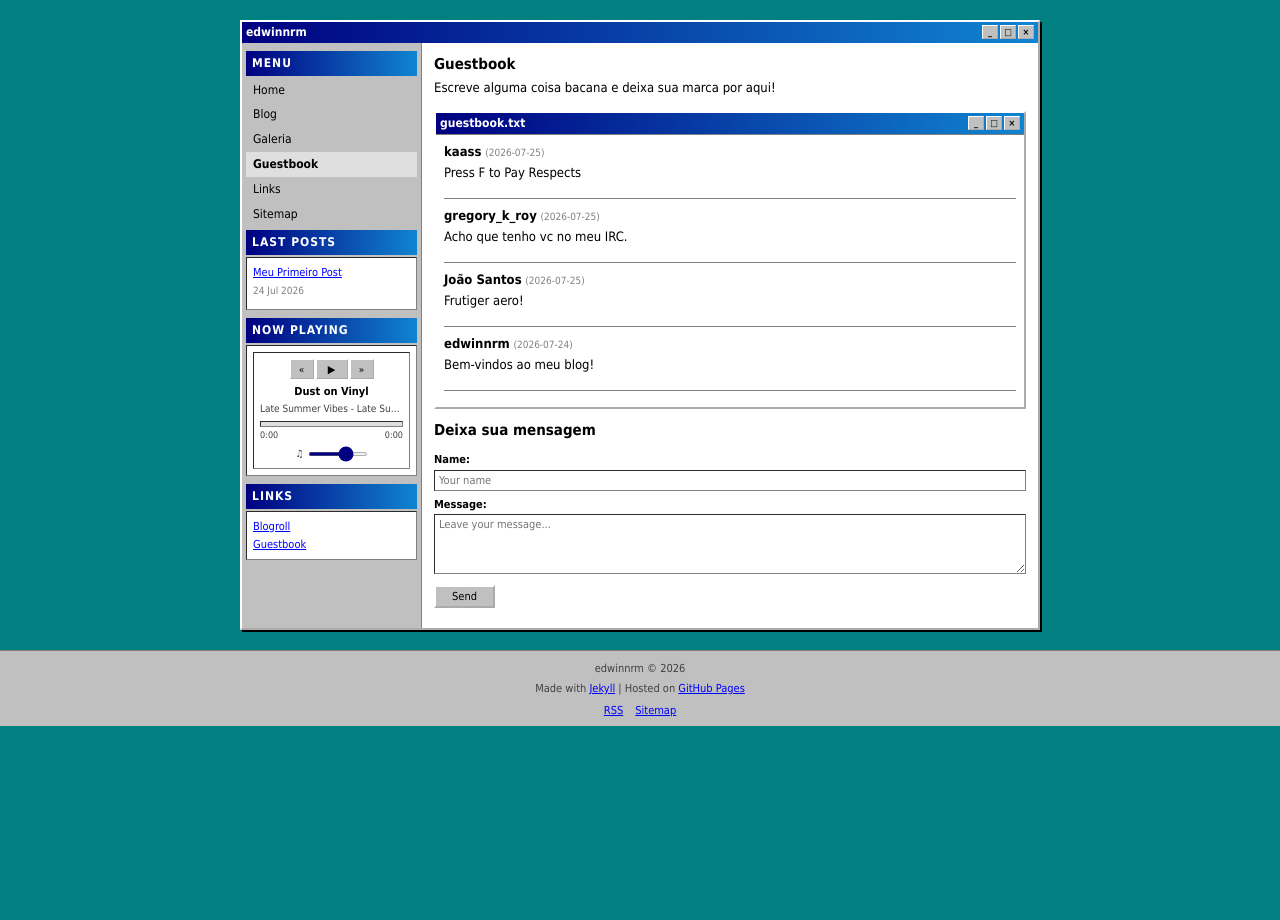
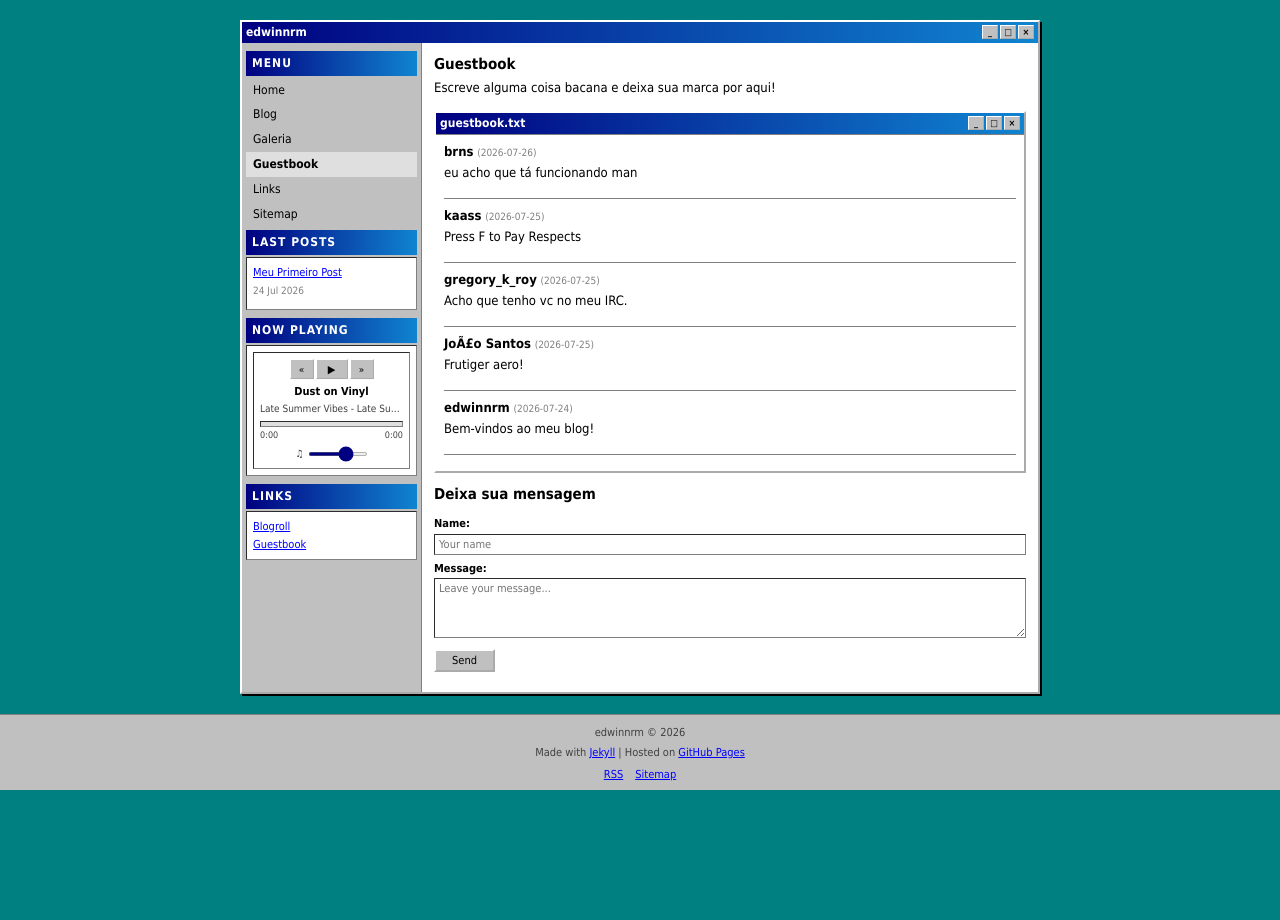
Before and after one commit to EdwinNRM/Blog, a Jekyll site: the page built from pages/guestbook.md, in a window 1280 px wide. Built offline with Jekyll 4.4.1, drawn with Linux system fonts in a browser that asks for light colours.

Commit message:
Add guestbook entry from brns

```diff
--- a/_data/guestbook.yml
+++ b/_data/guestbook.yml
@@ -2,7 +2,7 @@
   date: "2026-07-24"
   message: "Bem-vindos ao meu blog!"
 
-- name: "João Santos"
+- name: "JoÃ£o Santos"
   date: "2026-07-25"
   message: "Frutiger aero!"
 
@@ -13,3 +13,8 @@
 - name: "kaass"
   date: "2026-07-25"
   message: "Press F to Pay Respects"
+
+
+- name: "brns"
+  date: "2026-07-26"
+  message: "eu acho que tá funcionando man"
```
